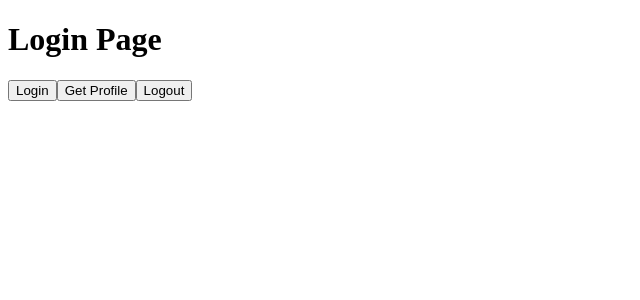
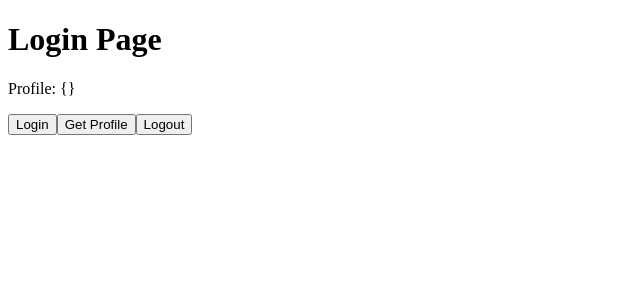
Before and after one commit to CoaCao/learn-nextjs, a Next.js app: page /login in a window 1280 px wide. Shown: the top 300 px of the page, without its empty margins (0-640 px from the left). Built offline with nearby package versions, Linux system fonts and the light colour scheme.

Commit message:
NextJS: 03-08 Get logged in user with useAuth hook using useSWR

```diff
--- a/components/swr/StudentDetail.tsx
+++ b/components/swr/StudentDetail.tsx
@@ -1,3 +1,4 @@
+import React from 'react'
 import useSWR from 'swr'
 
 export interface StudentDetailProps {
--- /dev/null
+++ b/hooks/index.ts
@@ -0,0 +1 @@
+export * from './use-auth'
--- /dev/null
+++ b/hooks/use-auth.ts
@@ -0,0 +1,41 @@
+import { authApi } from '@/api-client'
+import { PublicConfiguration } from 'swr/_internal'
+import useSWR from 'swr'
+
+export function useAuth(options?: Partial<PublicConfiguration>) {
+  //profile
+  //
+  const MILISECOND_PER_HOUR = 60 * 60 * 1000
+
+  const {
+    data: profile,
+    error,
+    mutate,
+  } = useSWR('./profile', {
+    revalidateOnFocus: false,
+    dedupingInterval: MILISECOND_PER_HOUR,
+    ...options,
+  })
+
+  async function login() {
+    await authApi.login({
+      username: 'test',
+      password: '123456',
+    })
+
+    await mutate()
+  }
+
+  async function logout() {
+    await authApi.logout
+
+    mutate({}, false)
+  }
+
+  return {
+    profile,
+    error,
+    login,
+    logout,
+  }
+}
--- a/pages/login.tsx
+++ b/pages/login.tsx
@@ -1,13 +1,17 @@
-import * as React from 'react'
 import { authApi } from '@/api/index'
+import { useAuth } from '@/hooks'
+import React from 'react'
 
 export default function LoginPage() {
+  const { profile, login, logout } = useAuth({
+    revalidateOnMount: false,
+  })
+
   async function handleLoginClick() {
     try {
-      await authApi.login({
-        username: 'test',
-        password: '123456',
-      })
+      await login()
+
+      console.log('redirect to dashboad')
     } catch (error) {
       console.log('failed to login', error)
     }
@@ -23,7 +27,9 @@ export default function LoginPage() {
 
   async function handleLogoutClick() {
     try {
-      await authApi.logout()
+      await logout()
+
+      console.log('redirect to login page')
     } catch (error) {
       console.log('failed to loguot', error)
     }
@@ -33,6 +39,8 @@ export default function LoginPage() {
     <div>
       <h1>Login Page</h1>
 
+      <p>Profile: {JSON.stringify(profile || {}, null, 4)}</p>
+
       <button onClick={handleLoginClick}>Login</button>
       <button onClick={handleGetProfileClick}>Get Profile</button>
       <button onClick={handleLogoutClick}>Logout</button>
```
Also changed, not shown: tsconfig.json (+12 -38 lines).
